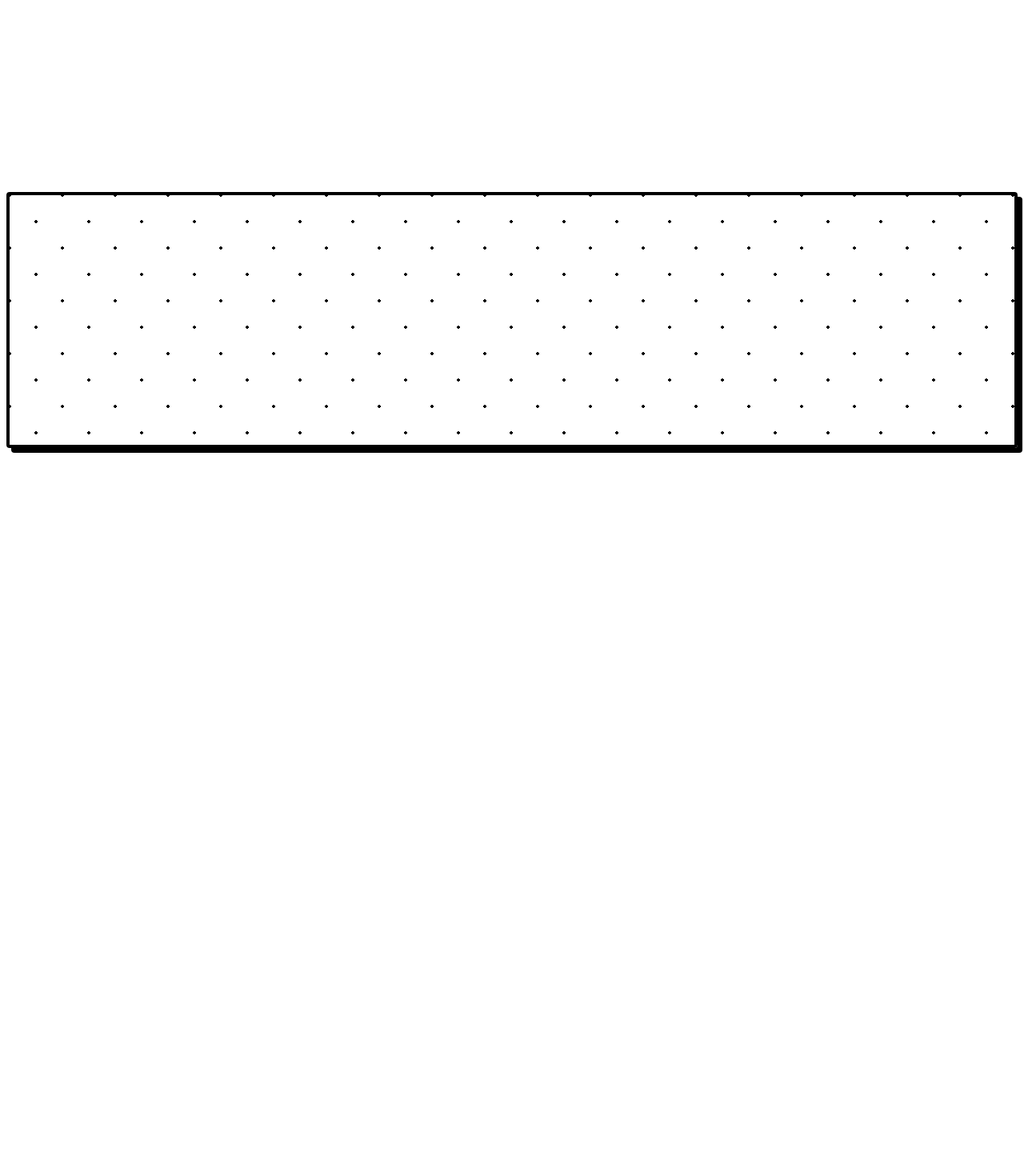
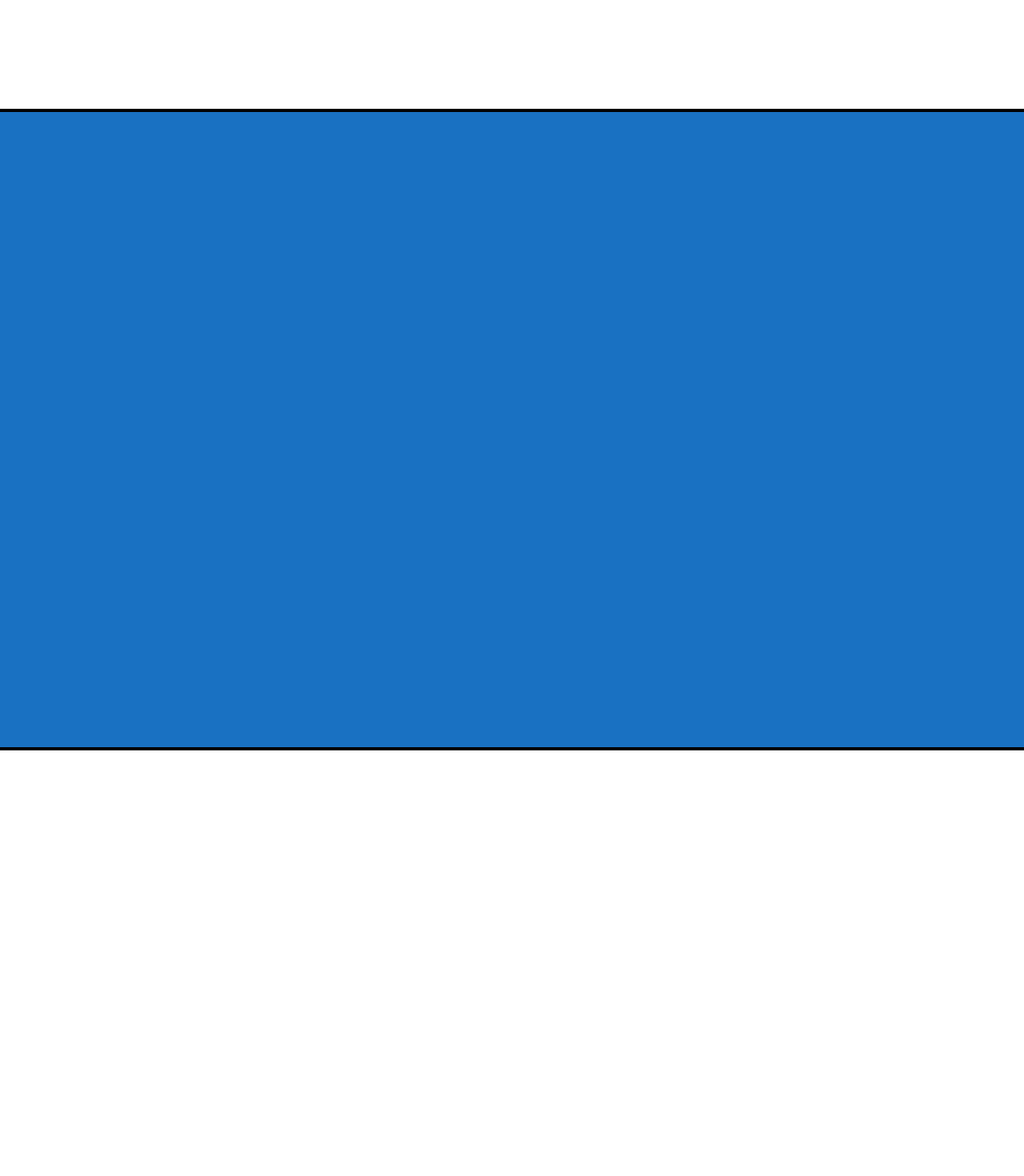
Before and after one commit to denverdelamasa/blog, a Next.js app: page / in a window 1280 px wide. Shown: the part 680-2150 px from the top of the page at 80% size. Before the commit the page ends 1248 px from the top, so only its background shows below. Built offline with nearby package versions, Linux system fonts and the light colour scheme.

Commit message:
feat: Homepage sections added

```diff
--- a/src/app/page.tsx
+++ b/src/app/page.tsx
@@ -5,7 +5,19 @@ export default function Home() {
   return (
     <>
       <Navbar/>
-        <main className="min-h-[100vh]">
+        <main className="min-h-[88vh]">
+          <section className="min-h-[88vh] bg-white border-black">
+
+          </section>
+          <section className="min-h-[100vh] bg-[#1971c2] border-b-2 border-t-4 border-black">
+
+          </section>
+          <section className="min-h-[100vh] bg-white border-b-2 border-t-2 border-black">
+
+          </section>
+          <section className="min-h-[100vh] bg-[#ffd43b] border-b-4 border-t-2 border-black">
+
+          </section>
         </main>
       <Footer/>
     </>
--- a/src/components/Footer.tsx
+++ b/src/components/Footer.tsx
@@ -1,9 +1,9 @@
 export default function Footer() {
   return (
     <footer className="m-2 footer-grid min-h-[40vh] neo-brutalist">
-    <div className="max-w-screen-xl flex flex-wrap items-center justify-between mx-auto p-4 min-h-[10vh]">
-        <div></div>
-    </div>
+      <div className="max-w-screen-xl flex flex-wrap items-center justify-between mx-auto p-4 min-h-[10vh]">
+          <div></div>
+      </div>
     </footer>
   );
 }
```
